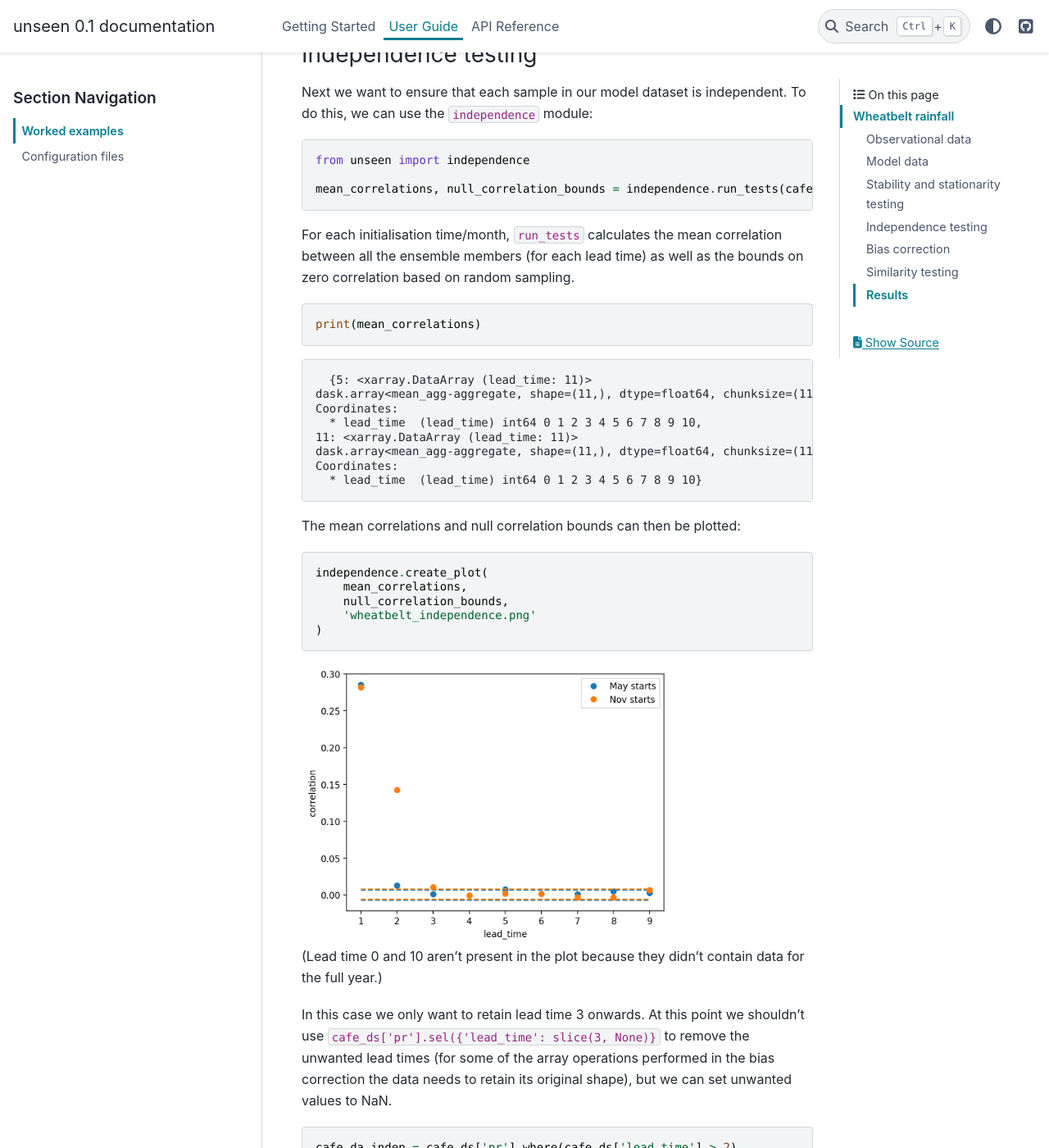
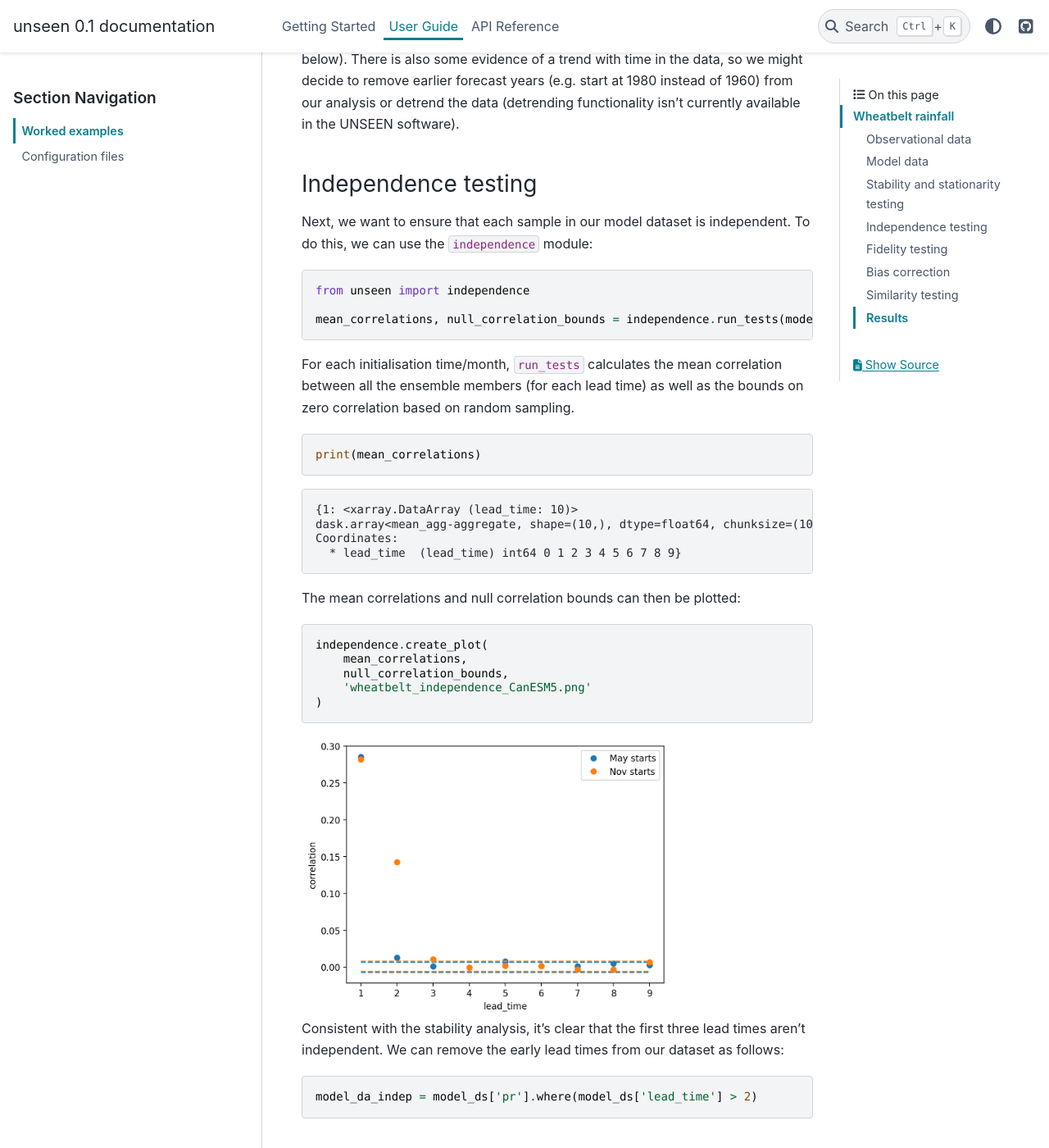
Before and after one commit to AusClimateService/unseen, a Sphinx documentation site: the page built from docs/user_guide/worked_example.rst, in a window 1280 px wide and 1400 px high, scrolled down 5788 px. Shown: the whole window at 82% size. Built offline with Sphinx 7.4.7 and the PyData theme 0.15.4, drawn with Linux system fonts in a browser that asks for light colours; some of the changed text lies outside the part shown.

Commit message:
Update worked_example.rst

```diff
--- a/docs/user_guide/worked_example.rst
+++ b/docs/user_guide/worked_example.rst
@@ -251,18 +251,25 @@
 .. image:: wheatbelt_stability_CanESM5.png
    :width: 800
 
+In this case, it looks like the there's model drift in the first few lead times
+before the simulations settle down (confirmed also in the indpendence analysis; see below).
+There is also some evidence of a trend with time in the data,
+so we might decide to remove earlier forecast years (e.g. start at 1980 instead of 1960)
+from our analysis or detrend the data
+(detrending functionality isn't currently available in the UNSEEN software).
+
 
 Independence testing
 ^^^^^^^^^^^^^^^^^^^^
 
-Next we want to ensure that each sample in our model dataset is independent.
+Next, we want to ensure that each sample in our model dataset is independent.
 To do this, we can use the ``independence`` module:
 
 .. code-block:: python
 
    from unseen import independence
 
-   mean_correlations, null_correlation_bounds = independence.run_tests(cafe_da_bc)
+   mean_correlations, null_correlation_bounds = independence.run_tests(model_ds['pr'])
 
 
 For each initialisation time/month,
@@ -276,15 +283,10 @@
 
 .. code-block:: none
 
-   {5: <xarray.DataArray (lead_time: 11)>
- dask.array<mean_agg-aggregate, shape=(11,), dtype=float64, chunksize=(11,), chunktype=numpy.ndarray>
- Coordinates:
-   * lead_time  (lead_time) int64 0 1 2 3 4 5 6 7 8 9 10,
- 11: <xarray.DataArray (lead_time: 11)>
- dask.array<mean_agg-aggregate, shape=(11,), dtype=float64, chunksize=(11,), chunktype=numpy.ndarray>
- Coordinates:
-   * lead_time  (lead_time) int64 0 1 2 3 4 5 6 7 8 9 10}
-
+    {1: <xarray.DataArray (lead_time: 10)>
+    dask.array<mean_agg-aggregate, shape=(10,), dtype=float64, chunksize=(10,), chunktype=numpy.ndarray>
+    Coordinates:
+      * lead_time  (lead_time) int64 0 1 2 3 4 5 6 7 8 9}
 
 The mean correlations and null correlation bounds can then be plotted:
 
@@ -293,7 +295,7 @@
    independence.create_plot(
        mean_correlations,
        null_correlation_bounds,
-       'wheatbelt_independence.png'
+       'wheatbelt_independence_CanESM5.png'
    )
 
 
@@ -301,16 +303,19 @@
    :width: 450
 
 
-(Lead time 0 and 10 aren't present in the plot because they didn't contain data for the full year.)
-
-In this case we only want to retain lead time 3 onwards.
-At this point we shouldn't use ``cafe_ds['pr'].sel({'lead_time': slice(3, None)}`` to remove the unwanted lead times
-(for some of the array operations performed in the bias correction the data needs to retain its original shape),
-but we can set unwanted values to NaN.
+Consistent with the stability analysis,
+it's clear that the first three lead times aren't independent.
+We can remove the early lead times from our dataset as follows:
 
 .. code-block:: python
 
-   cafe_da_indep = cafe_ds['pr'].where(cafe_ds['lead_time'] > 2)
+    model_da_indep = model_ds['pr'].where(model_ds['lead_time'] > 2)
+
+
+Fidelity testing
+^^^^^^^^^^^^^^^
+
+
 
 
 Bias correction
```
Also changed, not shown: other parts of docs/user_guide/worked_example.rst (+1 -1 lines).
